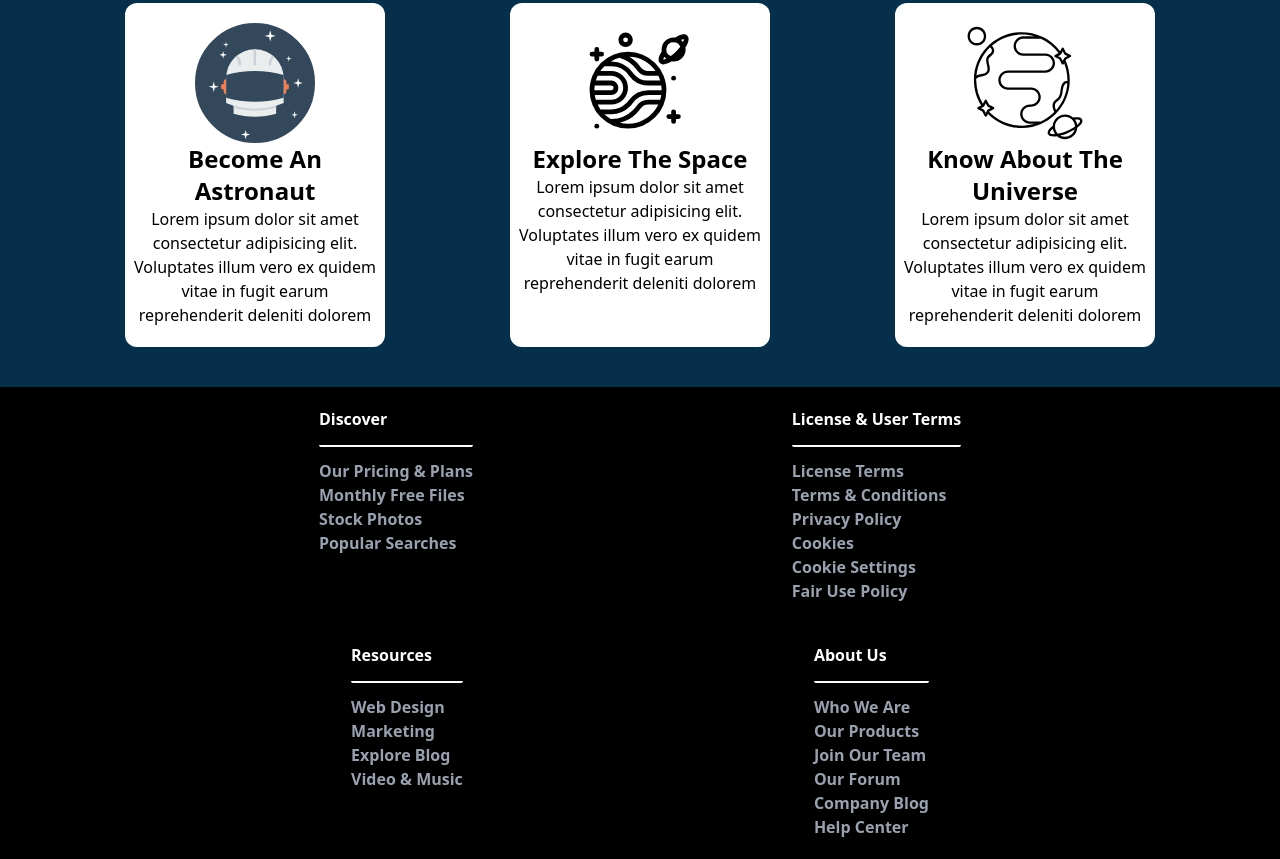
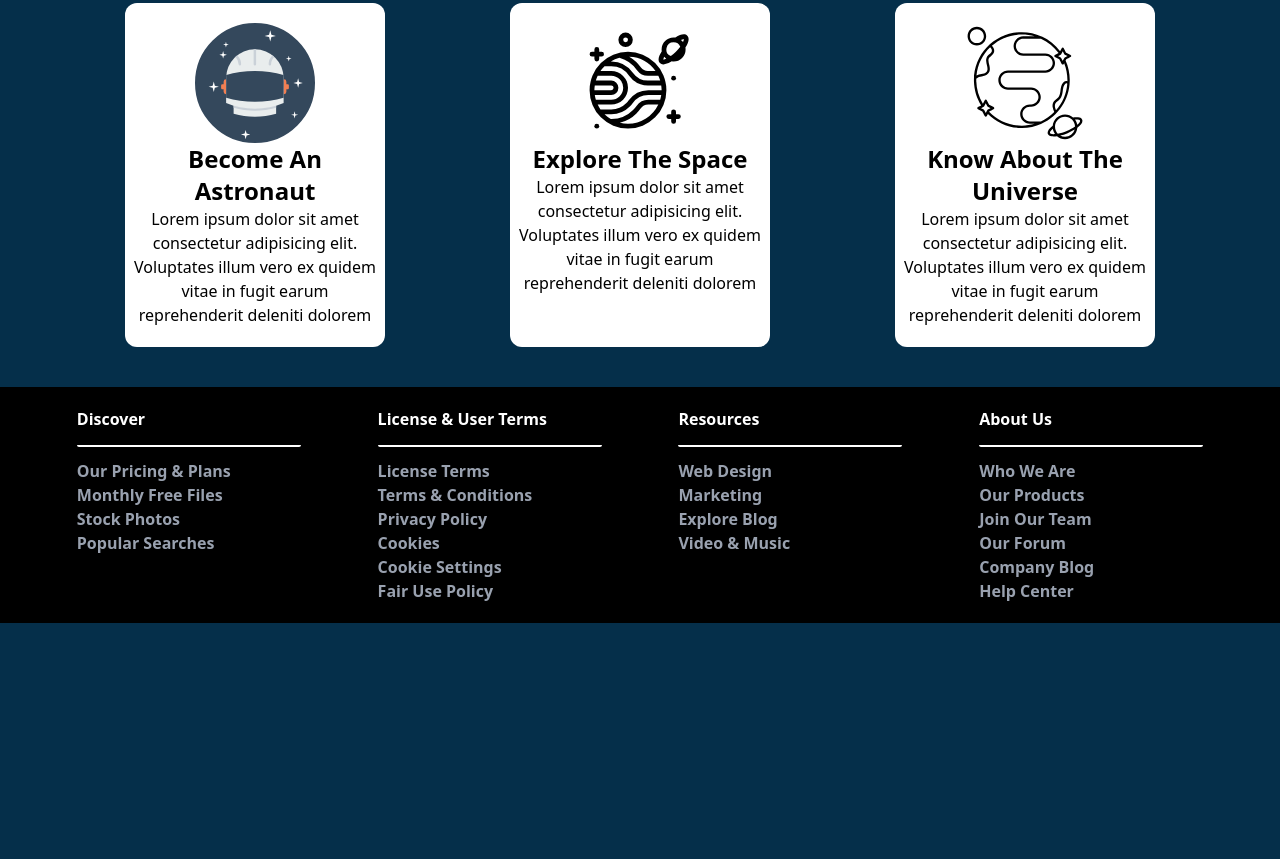
Before and after one commit to saikishore0319/Space, a plain HTML site: page dist/index.html in a window 1280 px wide. Shown: the part 1189-2048 px from the top of the page. After the commit the page ends 1812 px from the top, so only its background shows below. Drawn offline with Linux system fonts and the light colour scheme.

Commit message:
debugging the footer

```diff
--- a/dist/index.html
+++ b/dist/index.html
@@ -72,10 +72,10 @@
 
     <footer>
         <div class="flex  flex-wrap w-full justify-evenly bg-black py-5">
-            <div class="flex flex-col">
+            <div class="flex flex-col w-56 ">
                 <div>
                     <p class="text-white font-bold">Discover</p>
-                    <div class="w-full h-1 border-b-2 border-b-white rounded-2xl my-3"></div>
+                    <div class=" h-1 border-b-2 border-b-white rounded-2xl my-3"></div>
                 </div>
                 <div>
                     <p class="text-gray-400 font-bold hover:text-white cursor-pointer">Our Pricing & Plans</p>
@@ -84,10 +84,10 @@
                     <p class="text-gray-400 font-bold hover:text-white cursor-pointer">Popular Searches</p>
                 </div>
             </div>
-            <div class="flex flex-col">
+            <div class="flex flex-col w-56">
                 <div>
                     <p class="text-white font-bold">License & User Terms</p>
-                    <div class="w-full h-1 border-b-2 border-b-white rounded-2xl my-3"></div>
+                    <div class=" h-1 border-b-2 border-b-white rounded-2xl my-3"></div>
                 </div>
                 <div>
                     <p class="text-gray-400 font-bold hover:text-white cursor-pointer">License Terms</p>
@@ -98,12 +98,10 @@
                     <p class="text-gray-400 font-bold hover:text-white cursor-pointer">Fair Use Policy</p>
                 </div>
             </div>
-        </div>
-        <div class="flex  flex-wrap w-full justify-evenly bg-black py-5">
-            <div class="flex flex-col">
+            <div class="flex flex-col w-56">
                 <div>
                     <p class="text-white font-bold">Resources</p>
-                    <div class="w-full h-1 border-b-2 border-b-white rounded-2xl my-3"></div>
+                    <div class=" h-1 border-b-2 border-b-white rounded-2xl my-3"></div>
                 </div>
                 <div>
                     <p class="text-gray-400 font-bold hover:text-white cursor-pointer">Web Design</p>
@@ -112,10 +110,10 @@
                     <p class="text-gray-400 font-bold hover:text-white cursor-pointer">Video & Music</p>
                 </div>
             </div>
-            <div class="flex flex-col">
+            <div class="flex flex-col w-56">
                 <div>
                     <p class="text-white font-bold">About Us</p>
-                    <div class="w-full h-1 border-b-2 border-b-white rounded-2xl my-3"></div>
+                    <div class=" h-1 border-b-2 border-b-white rounded-2xl my-3"></div>
                 </div>
                 <div>
                     <p class="text-gray-400 font-bold hover:text-white cursor-pointer">Who We Are</p>
```
Also changed, not shown: dist/style.css.
